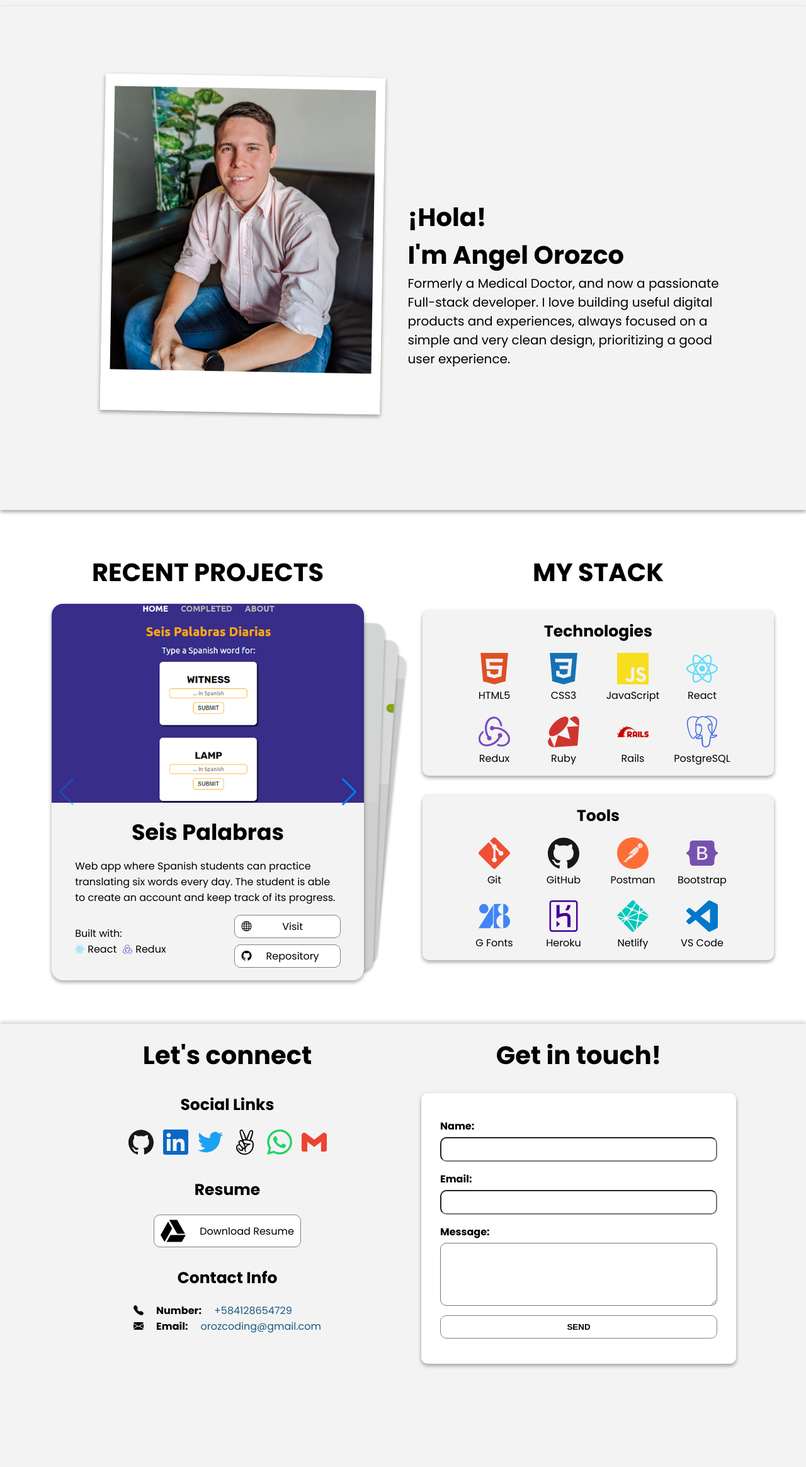
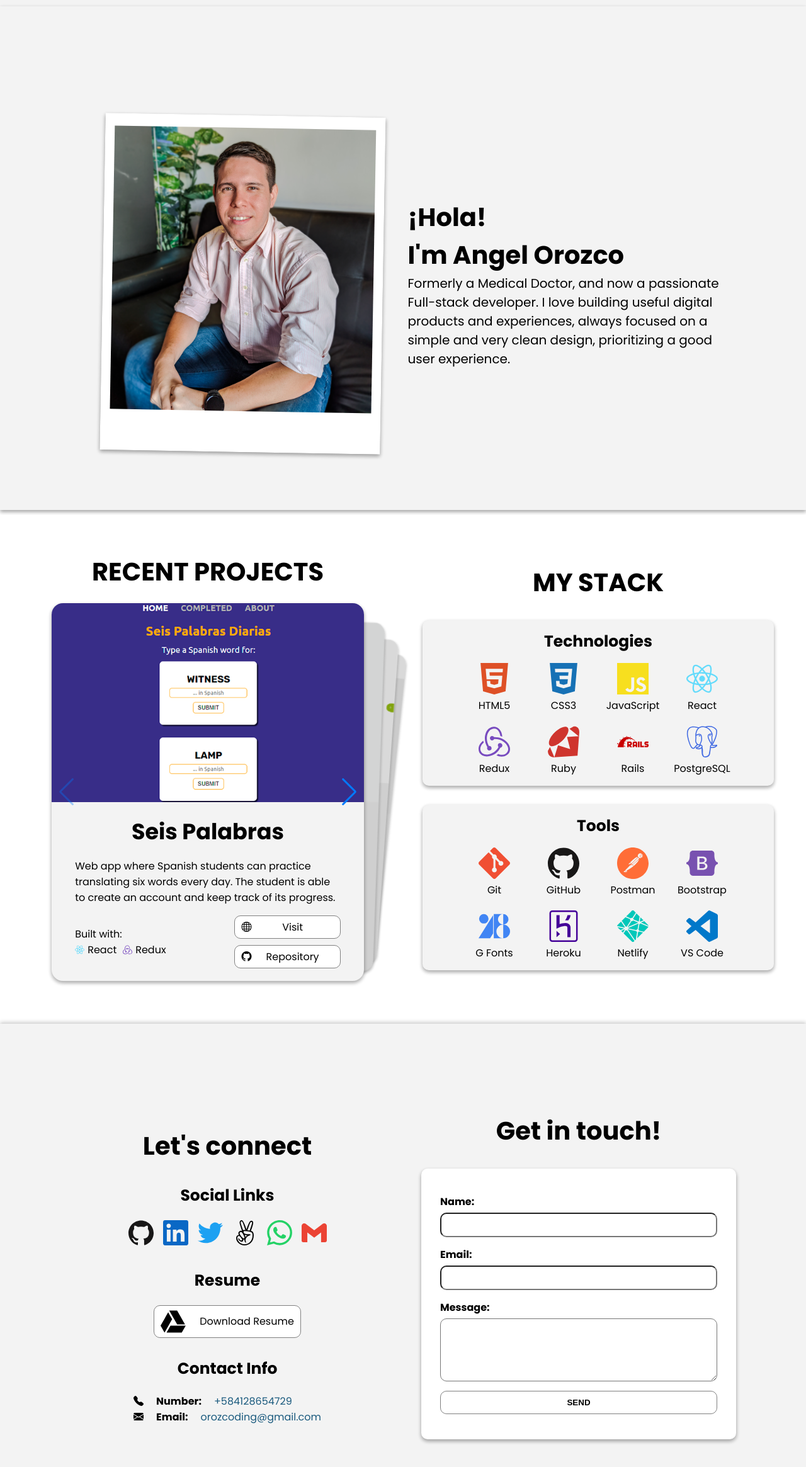
Before and after one commit to orozCoding/portfolio-v1, a React (Create React App) app: page / in a window 1280 px wide. Shown: the top 2330 px of the page at 63% size. Built offline with nearby package versions, Linux system fonts and the light colour scheme.

Commit message:
Improve responsive design

```diff
--- a/src/App.css
+++ b/src/App.css
@@ -18,7 +18,6 @@
 html {
   width: 100%;
   height: 100%;
-  min-height: 100vh;
   display: flex;
   scroll-behavior: smooth;
 }
--- a/src/components/Projects/Projects.css
+++ b/src/components/Projects/Projects.css
@@ -139,3 +139,10 @@
     width: 80%;
   }
 }
+
+@media screen and (min-width: 1201px ) {
+  .swiper {
+    height: 80vh;
+    max-height: 600px;
+  }
+}
--- a/src/sections/About.css
+++ b/src/sections/About.css
@@ -18,7 +18,7 @@
   padding: 30px 10px;
   width: 80%;
   justify-content: space-between;
-  align-items: flex-start;
+  align-items: center;
   gap: 15px;
 }
 
--- a/src/sections/Contact.css
+++ b/src/sections/Contact.css
@@ -13,6 +13,7 @@
   width: 90%;
   justify-content: space-between;
   flex-wrap: wrap;
+  align-items: center;
 }
 
 .section-contact h2 {
@@ -57,3 +58,12 @@
     gap: 50px;
   }
 }
+
+
+@media screen and (min-width: 1000px )
+and (min-height: 800px) {
+  .section-contact {
+    min-height: 0vh;
+    height: 800px;
+  }
+}
--- a/src/sections/Works.css
+++ b/src/sections/Works.css
@@ -11,6 +11,8 @@
   width: 100%;
   flex-wrap: wrap;
   flex: 1;
+  justify-content: center;
+  align-items: center;
 }
 
 .section-works h2 {
@@ -26,7 +28,6 @@
   align-items: center;
   justify-content: baseline;
   gap: 20px;
-  flex: 1;
   width: 50%;
   height: 100%;
 }
@@ -35,7 +36,7 @@
   align-items: center;
   justify-content: baseline;
   height: 100%;
-  flex: 1;
+  width: 50%;
   gap: 30px;
 }
 
@@ -89,6 +90,7 @@
   }
 
   .section-works-ctn-right {
+    width: 100%;
     max-width: 500px;
   }
 }
@@ -100,9 +102,7 @@
     justify-self: center;
     gap: 30px;
     padding: 15px 15px;
-    /* border: var(--color-blue) solid 2px; */
     border-radius: 10px;
-    width: 50%;
     background-color: var(--color-background);
     box-shadow: rgba(0, 0, 0, 0.16) 0px 3px 6px, rgba(0, 0, 0, 0.23) 0px 3px 6px;
     max-width: 1000px;
@@ -123,4 +123,10 @@
   .tools-wrapper img {
     width: 60px;
   }
+
+  .section-works-ctn-left,
+  .section-works-ctn-right {
+    max-width: 1000px;
   }
+
+}
```
Lines whose indentation alone changed are shown as unchanged.
